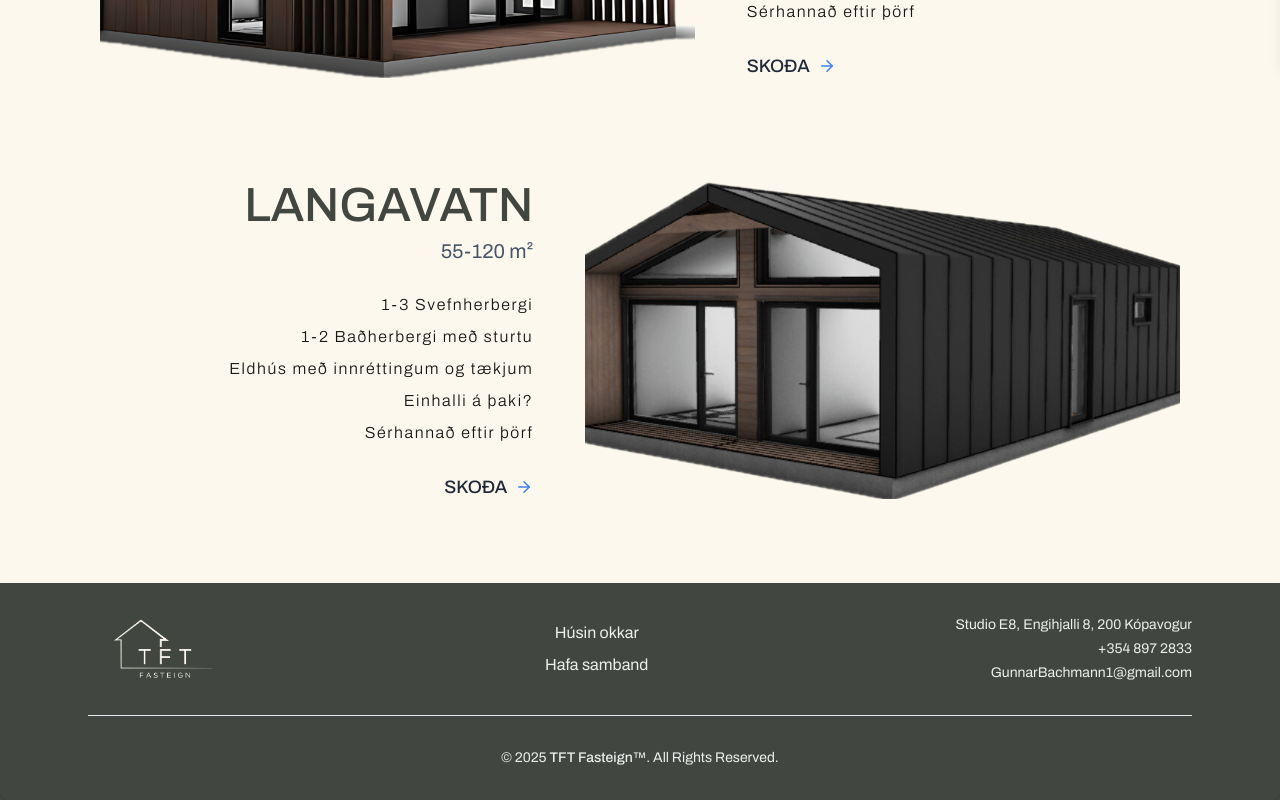
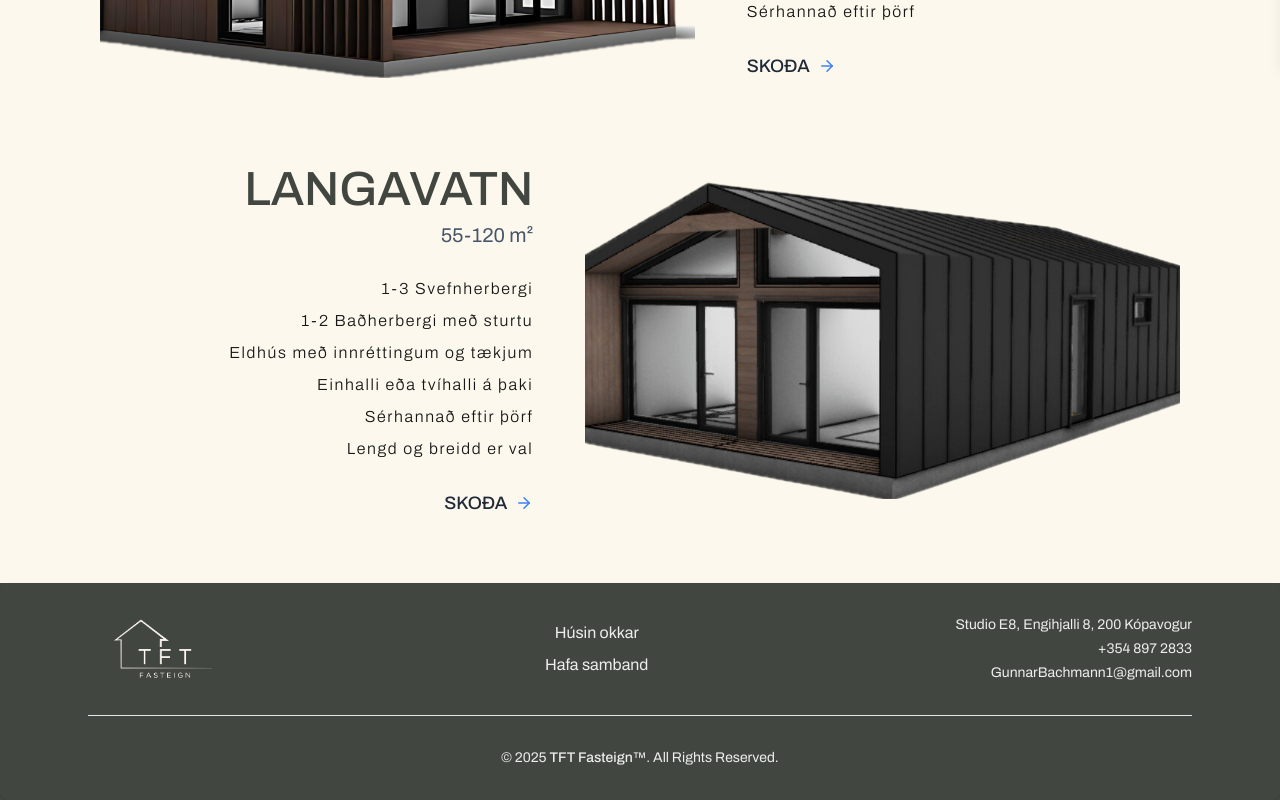
Before and after one commit to victorjakob/Tft-Fasteign, a Next.js app: page /sumarhus in a window 1280 px wide. Shown: the part 735-1535 px from the top of the page. Built offline with nearby package versions, Linux system fonts and the light colour scheme.

Commit message:
Update ListSumarhus.js

```diff
--- a/src/app/components/sumarhusin/ListSumarhus.js
+++ b/src/app/components/sumarhusin/ListSumarhus.js
@@ -111,8 +111,9 @@ export default function ListSumarhus() {
               <li>1-3 Svefnherbergi</li>
               <li>1-2 Baðherbergi með sturtu</li>
               <li>Eldhús með innréttingum og tækjum</li>
-              <li>Einhalli á þaki?</li>
+              <li>Einhalli eða tvíhalli á þaki</li>
               <li>Sérhannað eftir þörf</li>
+              <li>Lengd og breidd er val</li>
             </ul>
             <Link
               href="/langavatn"
```
